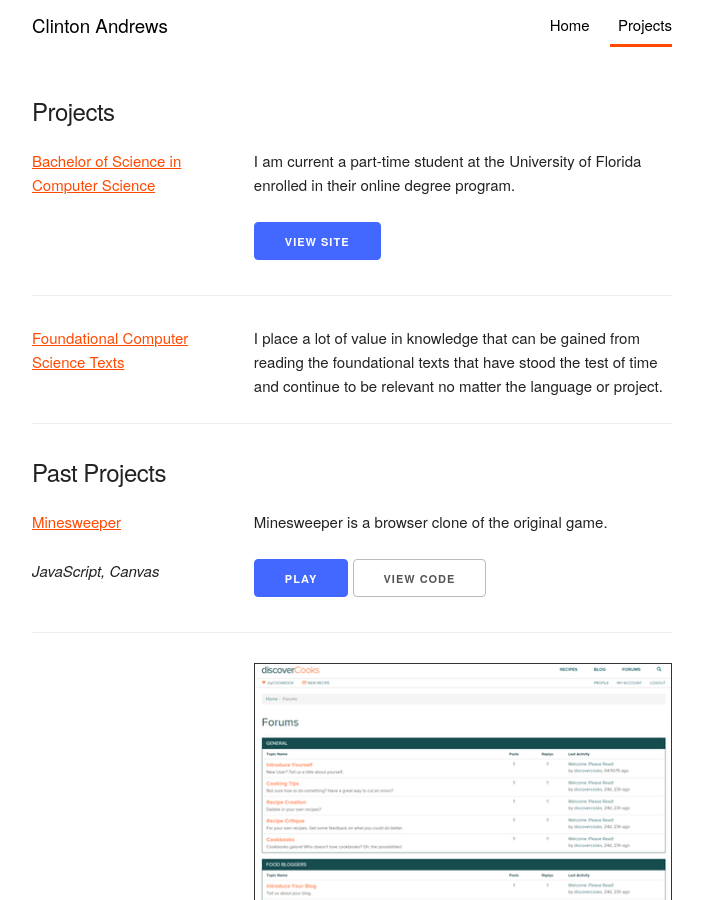
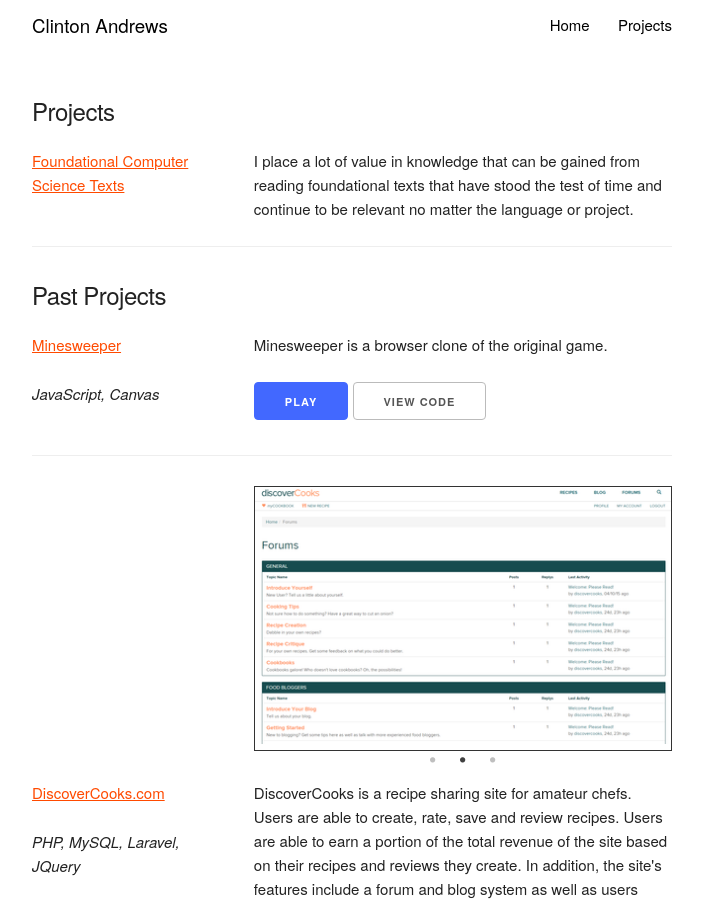
Before and after one commit to candrews800/candrews800.github.io, a Jekyll site: the page built from projects/index.html, in a window 1280 px wide and 900 px high. Shown: the whole window, without its empty margins (288-991 px from the left). Built offline with Jekyll 4.4.1, drawn with Linux system fonts in a browser that asks for light colours; nearby versions of some CDN libraries.

Commit message:
Restructure and make additions

```diff
--- a/_includes/header.html
+++ b/_includes/header.html
@@ -27,8 +27,8 @@
         <a href="{{ site.baseurl }}/" id="logo">Clinton Andrews</a>
         <ul>
             <li{% if page.url == '/' %} class="active" {% endif %}><a href="{{ site.baseurl }}/">Home</a></li>
-            <li{% if page.url == '/projects.html' %} class="active" {% endif %}><a href="{{ site.baseurl }}/projects.html">Projects</a></li>
-            <!--<li{% if page.url == '/musings.html' %} class="active" {% endif %}><a href="{{ site.baseurl }}/musings.html">Musings</a></li>-->
+            <li{% if page.url == '/projects.html' %} class="active" {% endif %}><a href="{{ site.baseurl }}/projects">Projects</a></li>
+            <!--<li{% if page.url == '/musings.html' %} class="active" {% endif %}><a href="{{ site.baseurl }}/musings">Musings</a></li>-->
         </ul>
 
         <label for="navbar-checkbox" class="navbar-handle"></label>
--- a/index.html
+++ b/index.html
@@ -13,7 +13,7 @@ layout: default
                     University of Florida part-time, online. I am passionate about becoming a great software developer
                     and am continuously trying to improve my skills. Feel free to view my
                     <a href="https://github.com/candrews800">Github profile</a> or check out my
-                    <a href="projects.html">projects</a> to see what else I'm up to.</p>
+                    <a href="projects/projects.html">projects</a> to see what else I'm up to.</p>
             </div>
         </div>
     </div>
--- a/musings.html
+++ b/musings/index.html
@@ -1,11 +1,11 @@
 ---
-layout: musings
+layout: post
 ---
 
 <h5>Blog Posts</h5>
 
 <section id="blog-posts">
-    {% for post in site.posts %}
+    {% for post in site.categories.articles %}
     <div class="row">
         <div class="six columns">
             <p>
--- a/projects.html
+++ b/projects/index.html
@@ -9,27 +9,12 @@ layout: default
             <div class="row">
                 <div class="four columns">
                     <p>
-                        <a href="http://ufonline.ufl.edu/degrees/undergraduate/computer-science/">Bachelor of Science in Computer Science</a>
+                        <a href="/books">Foundational Computer Science Texts</a>
                     </p>
                 </div>
                 <div class="eight columns">
                     <p>
-                        I am current a part-time student at the University of Florida enrolled in their online degree program.
-                    </p>
-                    <p><a href="http://ufonline.ufl.edu/degrees/undergraduate/computer-science/" class="button button-primary">View Site</a></p>
-                </div>
-            </div>
-        </article>
-        <article class="project">
-            <div class="row">
-                <div class="four columns">
-                    <p>
-                        <a href="">Foundational Computer Science Texts</a>
-                    </p>
-                </div>
-                <div class="eight columns">
-                    <p>
-                        I place a lot of value in knowledge that can be gained from reading the foundational texts
+                        I place a lot of value in knowledge that can be gained from reading foundational texts
                         that have stood the test of time and continue to be relevant no matter the language or project.
                     </p>
                 </div>
@@ -298,7 +283,7 @@ layout: default
 <link rel="stylesheet" href="{{ site.baseurl }}/css/slick.css">
 <link rel="stylesheet" href="{{ site.baseurl }}/css/slick-theme.css">
 <script src="https://ajax.googleapis.com/ajax/libs/jquery/2.1.4/jquery.min.js"></script>
-<script src="js/vendor/slick.min.js"></script>
+<script src="../js/vendor/slick.min.js"></script>
 
 <script>
     $(function(){
```
Also changed, not shown: _layouts/musings.html (deleted, +0 -13 lines), _layouts/post.html (+9 -6 lines), books/code-complete.markdown (renamed from _posts/2016-07-14-markdown-overview.markdown, +2 -6 lines), books/index.html (added, +28 -0 lines), musings/_posts/2016-07-14-markdown-overview.markdown (added, +29 -0 lines).
